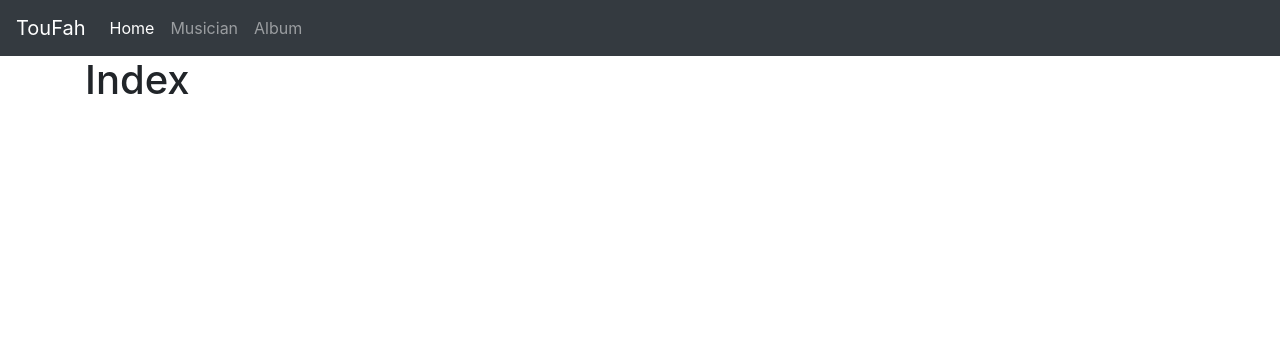
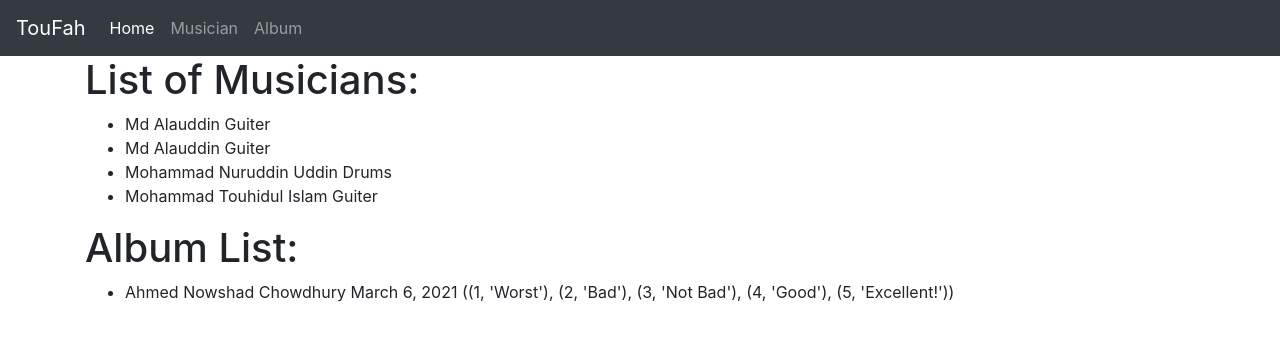
Before and after one commit to touhidulfahim/DjangoPractice, a Django app: page /FirstApp/ in a window 1280 px wide. Shown: the top 341 px of the page. Run offline with Django 3.2, Linux system fonts and the light colour scheme; data comes from the database, SQL or seed files in the repository; some libraries are stand-ins or nearby versions.

Commit message:
Entry Form (CRUD)

```diff
--- a/MyFirstProject/FirstApp/forms.py
+++ b/MyFirstProject/FirstApp/forms.py
@@ -6,3 +6,8 @@
     class Meta:
         model=models.Musician
         fields="__all__"
+
+class AlbumForm(forms.ModelForm):
+    class Meta:
+        model=models.Album
+        fields="__all__"
--- a/MyFirstProject/FirstApp/models.py
+++ b/MyFirstProject/FirstApp/models.py
@@ -20,4 +20,4 @@
     num_stars = models.IntegerField(choices=rating)
 
 def __str__(self):
-    return self.name +", rating:" + str(self.num_stars)
+        return self.name +", Rating:" + str(self.num_stars)
--- a/MyFirstProject/FirstApp/urls.py
+++ b/MyFirstProject/FirstApp/urls.py
@@ -9,4 +9,5 @@
     path('', views.index, name='index'),
     path('album/', views.album_form, name='Album'),
     path('musician/', views.musician_form, name='Musician')
+
 ]
--- a/MyFirstProject/FirstApp/views.py
+++ b/MyFirstProject/FirstApp/views.py
@@ -5,7 +5,9 @@
 # Create your views here.
 
 def index(request):
-    diction={'title':"Home Page"}
+    musician_list=Musician.objects.order_by('first_name')
+    album_list=Album.objects.all()
+    diction={'title':"Home Page",'musician_list':musician_list,'album_list':album_list}
     return render(request,'FirstApp/index.html',context=diction)
 
 def album_list(request):
@@ -13,9 +15,23 @@
     return render(request,'FirstApp/albumlist.html', context=diction)
 
 def musician_form(request):
-    diction={'title':"Add Musician"}
+    form=forms.MusicianForm()
+
+    if request.method=='POST':
+        form=forms.MusicianForm(request.POST)
+        if form.is_valid():
+            form.save(commit=True)
+            return index(request)
+    diction={'title':"Add Musician", 'musician_form': form}
     return render(request,'FirstApp/musician.html', context=diction)
 
 def album_form(request):
-    diction={'title':"Add Album"}
+    form=forms.AlbumForm()
+
+    if request.method=='POST':
+        form=forms.AlbumForm(request.POST)
+        if form.is_valid():
+            form.save(commit=True)
+            return index(request)
+    diction={'title':"Add Album", 'album_form':form}
     return render(request,'FirstApp/album.html', context=diction)
--- a/MyFirstProject/templates/FirstApp/index.html
+++ b/MyFirstProject/templates/FirstApp/index.html
@@ -1,4 +1,27 @@
 {% extends 'FirstApp/base.html' %}
 {% block body_block %}
-<h1>Index</h1>
+<h1>List of Musicians:</h1>
+<ul>
+  {% if musician_list %}
+  {% for musician in musician_list %}
+  <li>{{musician.first_name}} {{musician.last_name}} {{musician.instrument}}</li>
+  {% endfor %}
+  {% else %}
+  {% endif %}
+</ul>
+<h1>Album List:</h1>
+
+<ul>
+  {% if album_list %}
+  {% for album in album_list %}
+  <li>{{album.name}} {{album.release_date}} {{album.rating}}</li>
+  {% endfor %}
+  {% else %}
+  {% endif %}
+</ul>
+
+
+
+
+
 {% endblock %}
```
Also changed, not shown: MyFirstProject/templates/FirstApp/album.html (+12 -1 lines), MyFirstProject/templates/FirstApp/musician.html (+5 -7 lines).
